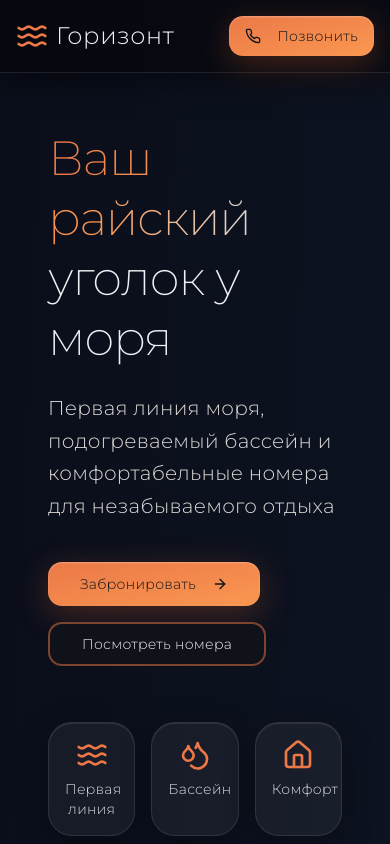
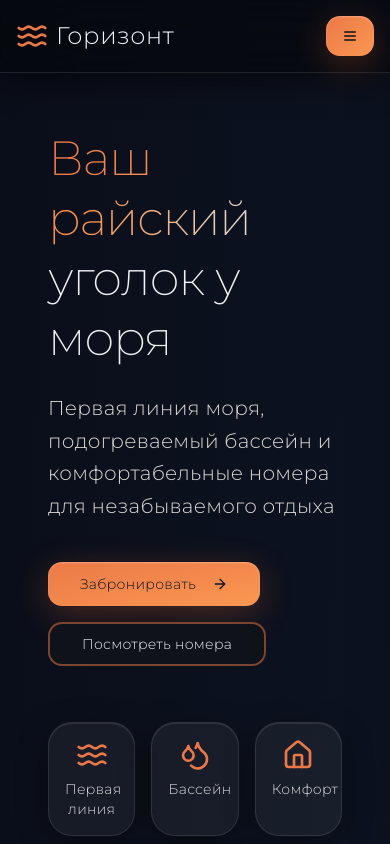
Before and after one commit to pr-poehali-dev/modern-glass-tourism, a React (Vite) app: page / in a window 390 px wide. Shown: the top 844 px of the page. Built offline with nearby package versions, Linux system fonts and the light colour scheme.

Commit message:
Замена меню на бургер

```diff
--- a/src/components/sections/Navigation.tsx
+++ b/src/components/sections/Navigation.tsx
@@ -1,3 +1,4 @@
+import { useState } from 'react';
 import { Button } from '@/components/ui/button';
 import Icon from '@/components/ui/icon';
 
@@ -6,7 +7,24 @@ interface NavigationProps {
 }
 
 export default function Navigation({ onNavigate }: NavigationProps) {
+  const [isOpen, setIsOpen] = useState(false);
+
+  const menuItems = [
+    { name: 'Главная', id: 'home' },
+    { name: 'Номера', id: 'rooms' },
+    { name: 'Бронирование', id: 'booking' },
+    { name: 'Галерея', id: 'gallery' },
+    { name: 'Отзывы', id: 'reviews' },
+    { name: 'Контакты', id: 'contacts' }
+  ];
+
+  const handleNavigate = (sectionId: string) => {
+    onNavigate(sectionId);
+    setIsOpen(false);
+  };
+
   return (
+    <>
       <nav className="fixed top-0 left-0 right-0 z-50 glass-nav">
         <div className="container mx-auto px-4 py-4 flex items-center justify-between">
           <div className="flex items-center gap-2">
@@ -16,23 +34,52 @@ export default function Navigation({ onNavigate }: NavigationProps) {
             </span>
           </div>
 
-        <div className="hidden md:flex items-center gap-6">
-          {['Главная', 'Номера', 'Бронирование', 'Галерея', 'Отзывы', 'Контакты'].map((item, idx) => (
+          <Button
+            onClick={() => setIsOpen(!isOpen)}
+            className="glass-button font-light"
+          >
+            <Icon name={isOpen ? "X" : "Menu"} size={24} />
+          </Button>
+        </div>
+      </nav>
+
+      {/* Бургер-меню */}
+      <div
+        className={`fixed top-0 right-0 h-full w-80 bg-[#070a12]/95 backdrop-blur-xl z-40 transform transition-transform duration-300 shadow-2xl ${
+          isOpen ? 'translate-x-0' : 'translate-x-full'
+        }`}
+      >
+        <div className="flex flex-col h-full pt-24 px-6">
+          <div className="space-y-2 flex-1">
+            {menuItems.map((item) => (
               <button
-              key={item}
-              onClick={() => onNavigate(['home', 'rooms', 'booking', 'gallery', 'reviews', 'contacts'][idx])}
-              className="text-deep-gray/90 hover:text-burnt-orange transition-colors font-light"
+                key={item.id}
+                onClick={() => handleNavigate(item.id)}
+                className="w-full text-left px-6 py-4 text-deep-gray hover:text-burnt-orange hover:bg-burnt-orange/5 rounded-lg transition-all font-light text-lg"
               >
-              {item}
+                {item.name}
               </button>
             ))}
           </div>
 
-        <Button className="glass-button font-light">
+          <div className="border-t border-white/5 pt-6 pb-8">
+            <a href="tel:+79991234567" className="block">
+              <Button className="w-full glass-button font-light justify-center">
                 <Icon name="Phone" size={18} className="mr-2" />
-          Позвонить
+                +7 (999) 123-45-67
               </Button>
+            </a>
           </div>
-    </nav>
+        </div>
+      </div>
+
+      {/* Оверлей */}
+      {isOpen && (
+        <div
+          className="fixed inset-0 bg-black/50 backdrop-blur-sm z-30"
+          onClick={() => setIsOpen(false)}
+        />
+      )}
+    </>
   );
 }
```
Lines whose indentation alone changed are shown as unchanged.
